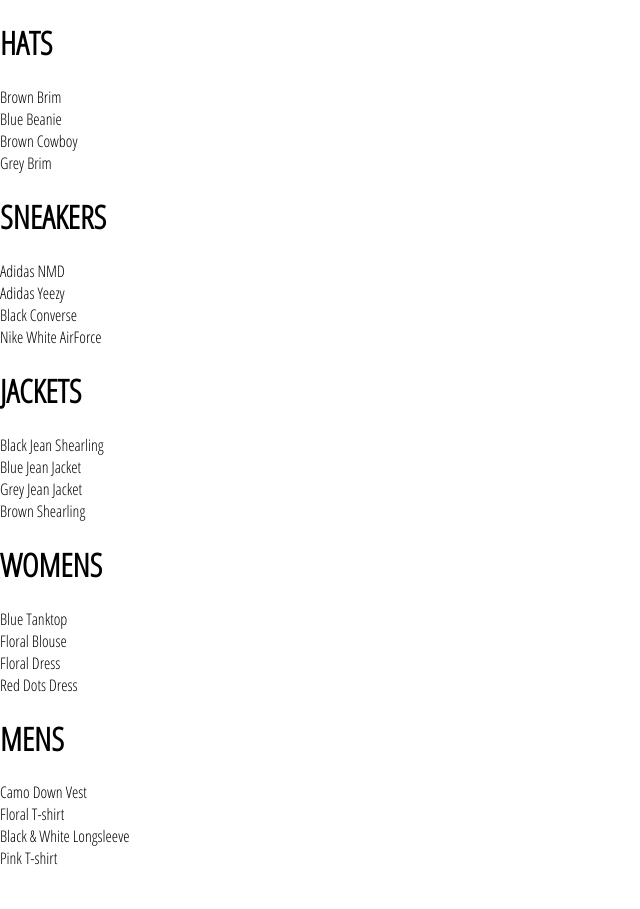
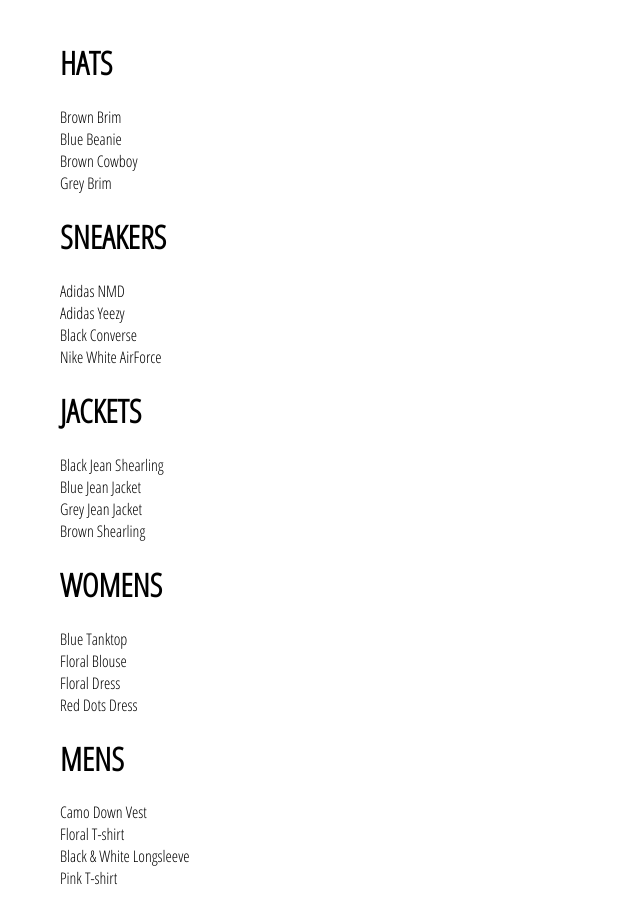
Before and after one commit to jp-cordeiro/e-commerce, a React (Create React App) app: page /e-commerce/shop in a window 1280 px wide. Shown: the whole page, without its empty margins (0-640 px from the left). Before the commit the page ends 869 px from the top, so only its background shows below. Built offline with nearby package versions, Linux system fonts and the light colour scheme.

Commit message:
add paddin of app

```diff
--- a/src/App.css
+++ b/src/App.css
@@ -1,3 +1,4 @@
 body {
   font-family: 'Open Sans Condensed', sans-serif;
+  padding: 20px 60px;
 }
```
